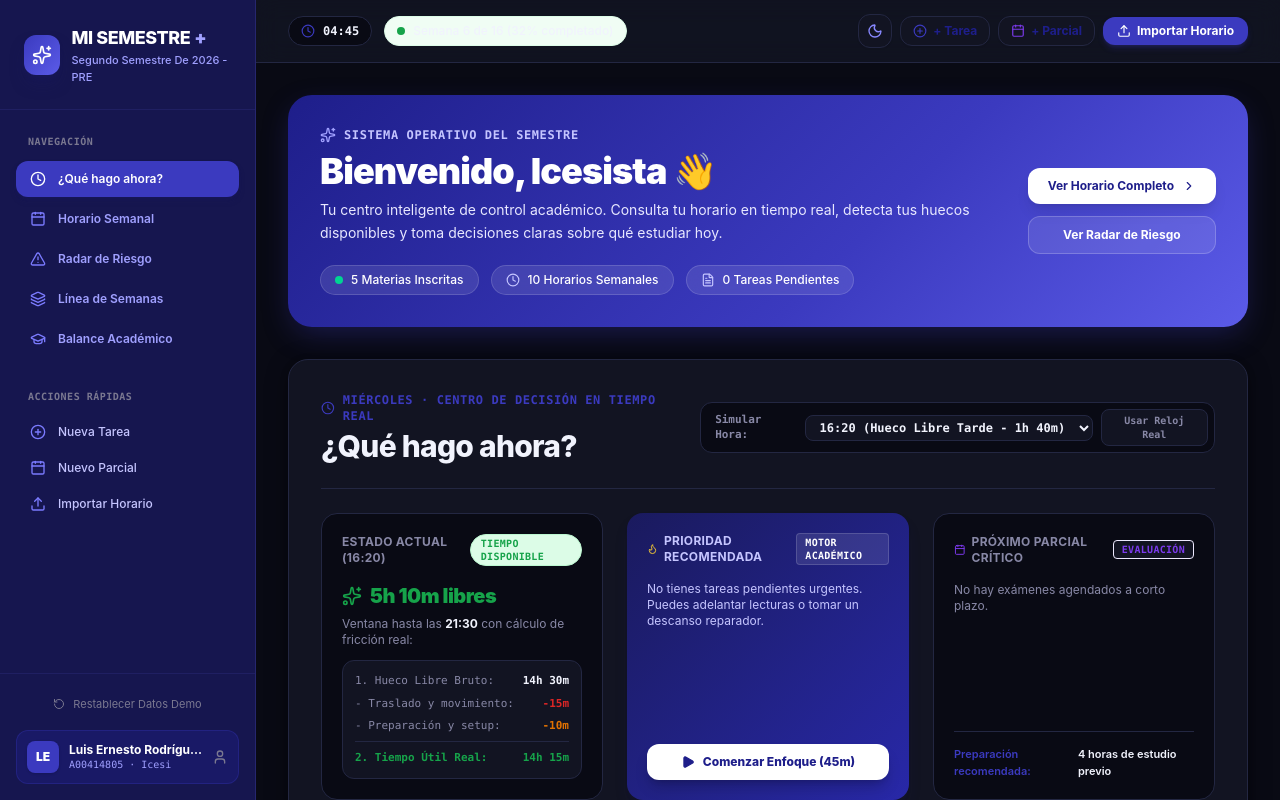
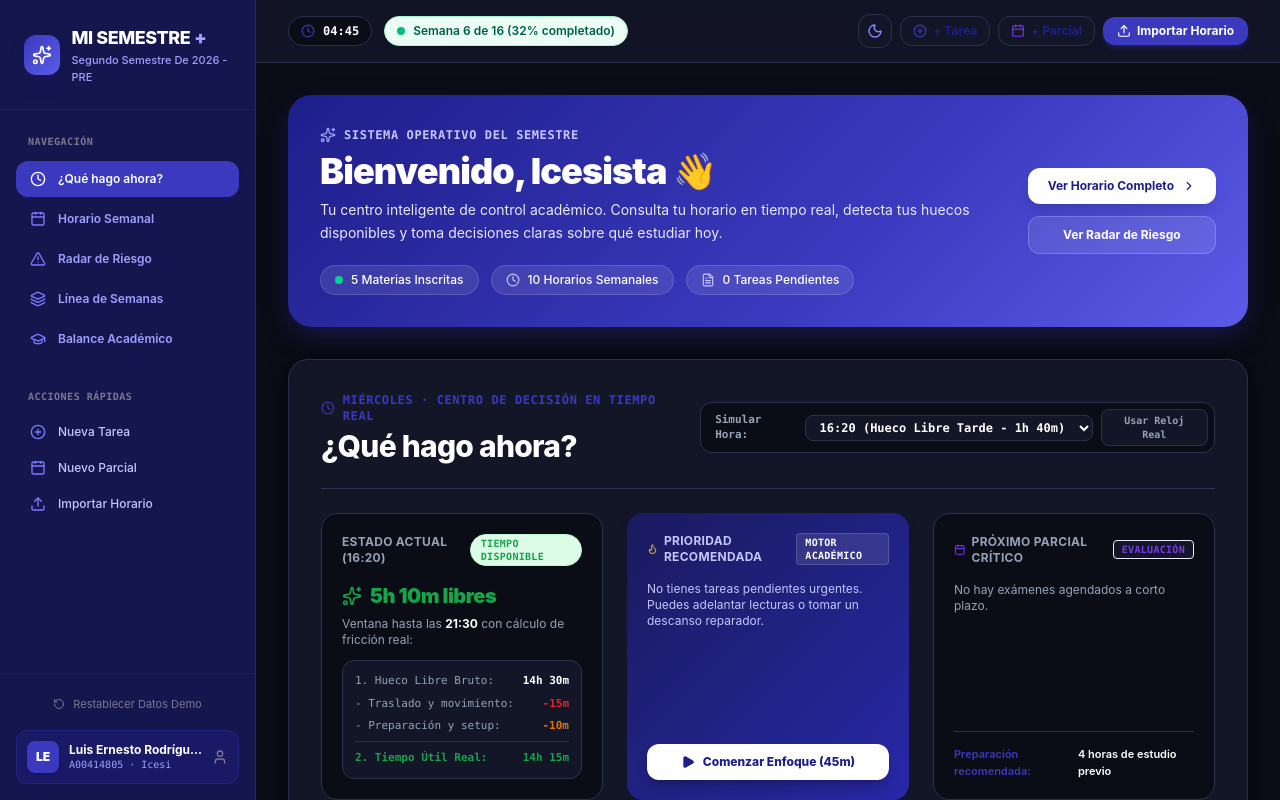
Before and after one commit to luisrodriguez-rgb/Mi-Semestre, a Next.js app: page / in a window 1280 px wide. Both pictures are taken after a click on the button "Cambiar tema de color". Shown: the top 800 px of the page. Built offline with nearby package versions, Linux system fonts and the light colour scheme.

Commit message:
style(tema): optimizar contraste y legibilidad en modo oscuro

```diff
--- a/src/app/globals.css
+++ b/src/app/globals.css
@@ -47,45 +47,52 @@
   --purple-bg: #faf5ff;
 }
 
-/* Modo Oscuro — Paleta Navy/Obsidian Institucional */
+/* Modo Oscuro — Paleta Obsidian/Navy de Alto Contraste */
 html.dark {
-  --ink: #f1f3fd;
-  --ink-secondary: #b0b0cb;
-  --paper: #090a14;
-  --surface: #121422;
-  --surface-raised: #181a2e;
-  --muted: #8888a6;
-  --border: #232742;
-  --border-light: #1c1e34;
+  --ink: #ffffff;
+  --ink-secondary: #cbd5e1;
+  --paper: #0a0c16;
+  --surface: #131627;
+  --surface-raised: #1b1f35;
+  --muted: #94a3b8;
+  --border: #2c324d;
+  --border-light: #20253b;
 
   --blue-950: #060714;
-  --blue-900: #10122e;
-  --blue-850: #141738;
-  --blue-800: #1d2159;
-  --blue-700: #282e85;
-  --blue-600: #4949cc;
-  --blue-500: #6767ed;
-  --blue-400: #8989ff;
-  --blue-300: #aaaaff;
-  --blue-200: #1c1e38;
-  --blue-100: #15172b;
-  --blue-50: #101222;
+  --blue-900: #0e112a;
+  --blue-850: #13173a;
+  --blue-800: #1b2161;
+  --blue-700: #262e91;
+  --blue-600: #4f4fe0;
+  --blue-500: #6f6ff5;
+  --blue-400: #9494ff;
+  --blue-300: #b8b8ff;
+  --blue-200: #232747;
+  --blue-100: #171a33;
+  --blue-50: #101326;
 
   --green: #22c55e;
-  --green-light: #14532d;
-  --green-bg: #072714;
+  --green-light: #166534;
+  --green-bg: #052e16;
 
-  --yellow: #eab308;
-  --yellow-light: #713f12;
-  --yellow-bg: #351a04;
+  --yellow: #facc15;
+  --yellow-light: #854d0e;
+  --yellow-bg: #422006;
 
-  --red: #ef4444;
-  --red-light: #7f1d1d;
-  --red-bg: #390909;
+  --red: #f87171;
+  --red-light: #991b1b;
+  --red-bg: #450a0a;
 
-  --purple: #a855f7;
-  --purple-light: #581c87;
-  --purple-bg: #290848;
+  --purple: #c084fc;
+  --purple-light: #6b21a8;
+  --purple-bg: #3b0764;
+}
+
+html.dark h1,
+html.dark h2,
+html.dark h3,
+html.dark h4 {
+  color: var(--ink);
 }
 
 body {
--- a/src/components/layout/TopHeader.tsx
+++ b/src/components/layout/TopHeader.tsx
@@ -136,8 +136,8 @@ export function TopHeader() {
           </div>
 
           {metrics && (
-            <div className="hidden lg:flex items-center gap-2 text-xs text-[var(--ink)] font-medium bg-[#f0fdf4] dark:bg-[#072714] border border-[#dcfce7] dark:border-[#14532d] px-3 py-1.5 rounded-full">
-              <span className="w-2 h-2 rounded-full bg-[#16a34a]" />
+            <div className="hidden lg:flex items-center gap-2 text-xs text-emerald-800 dark:text-emerald-300 font-semibold bg-emerald-50 dark:bg-emerald-950/40 border border-emerald-200 dark:border-emerald-800/50 px-3 py-1.5 rounded-full shadow-xs">
+              <span className="w-2 h-2 rounded-full bg-emerald-500" />
               <span>Semana {metrics.currentWeek} de {metrics.totalWeeks} ({metrics.progressPercentage}% completado)</span>
             </div>
           )}
--- a/src/components/radar/DangerRadar.tsx
+++ b/src/components/radar/DangerRadar.tsx
@@ -43,37 +43,37 @@ export function DangerRadar({
   return (
     <div className="space-y-6">
       {/* Top Banner de Diagnóstico */}
-      <div className="card-cambas p-6 sm:p-8 bg-white">
+      <div className="card-cambas p-6 sm:p-8 bg-[var(--surface)] border border-[var(--border)] transition-colors">
         <div className="flex flex-col md:flex-row md:items-center justify-between gap-4">
           <div>
-            <div className="flex items-center gap-2 text-xs font-mono font-bold tracking-wider uppercase text-[#3b3abf]">
+            <div className="flex items-center gap-2 text-xs font-mono font-bold tracking-wider uppercase text-[#3b3abf] dark:text-[#a0a0ff]">
               <ShieldAlert className="w-4 h-4" />
               <span>Semáforo de Salud Académica</span>
             </div>
-            <h2 className="text-2xl sm:text-3xl font-black text-[#0d0d14] tracking-tight mt-1">
+            <h2 className="text-2xl sm:text-3xl font-black text-[var(--ink)] tracking-tight mt-1">
               Radar de Riesgo del Semestre
             </h2>
-            <p className="text-xs text-[#7a7890] mt-1 max-w-xl">
+            <p className="text-xs text-[var(--muted)] mt-1 max-w-xl">
               Análisis cuantitativo de proximidad de parciales, sobrecarga de tareas, inasistencias y tiempo disponible. Cero adivinanzas, puras métricas explicables.
             </p>
           </div>
 
           {/* Resumen numérico */}
           <div className="flex items-center gap-3">
-            <div className="flex items-center gap-2 bg-[#fef2f2] border border-[#fecaca] px-3.5 py-2 rounded-xl text-[#dc2626] font-mono text-xs">
-              <span className="w-2 h-2 rounded-full bg-[#dc2626]" />
+            <div className="flex items-center gap-2 bg-[#fef2f2] dark:bg-[#390909] border border-[#fecaca] dark:border-[#7f1d1d] px-3.5 py-2 rounded-xl text-[#dc2626] dark:text-[#f87171] font-mono text-xs">
+              <span className="w-2 h-2 rounded-full bg-[#dc2626] dark:bg-[#ef4444]" />
               <span className="font-bold">{criticalCount}</span>
               <span className="text-[11px] uppercase tracking-wider font-semibold">Crítico</span>
             </div>
 
-            <div className="flex items-center gap-2 bg-[#fefce8] border border-[#fef08a] px-3.5 py-2 rounded-xl text-[#ca8a04] font-mono text-xs">
-              <span className="w-2 h-2 rounded-full bg-[#ca8a04]" />
+            <div className="flex items-center gap-2 bg-[#fefce8] dark:bg-[#351a04] border border-[#fef08a] dark:border-[#713f12] px-3.5 py-2 rounded-xl text-[#ca8a04] dark:text-[#facc15] font-mono text-xs">
+              <span className="w-2 h-2 rounded-full bg-[#ca8a04] dark:bg-[#eab308]" />
               <span className="font-bold">{attentionCount}</span>
               <span className="text-[11px] uppercase tracking-wider font-semibold">Atención</span>
             </div>
 
-            <div className="flex items-center gap-2 bg-[#f0fdf4] border border-[#bbf7d0] px-3.5 py-2 rounded-xl text-[#16a34a] font-mono text-xs">
-              <span className="w-2 h-2 rounded-full bg-[#16a34a]" />
+            <div className="flex items-center gap-2 bg-[#f0fdf4] dark:bg-[#072714] border border-[#bbf7d0] dark:border-[#14532d] px-3.5 py-2 rounded-xl text-[#16a34a] dark:text-[#4ade80] font-mono text-xs">
+              <span className="w-2 h-2 rounded-full bg-[#16a34a] dark:bg-[#22c55e]" />
               <span className="font-bold">{stableCount}</span>
               <span className="text-[11px] uppercase tracking-wider font-semibold">Estable</span>
             </div>
@@ -82,17 +82,17 @@ export function DangerRadar({
 
         {/* Diagnóstico clave de la materia de mayor riesgo */}
         {highestRisk && highestRisk.level !== 'ESTABLE' && (
-          <div className="mt-5 p-4 rounded-xl bg-[#fef2f2] border border-[#fecaca] flex items-start gap-3">
-            <div className="p-2 rounded-lg bg-[#fee2e2] text-[#dc2626] mt-0.5">
+          <div className="mt-5 p-4 rounded-xl bg-[#fef2f2] dark:bg-[#200505] border border-[#fecaca] dark:border-[#7f1d1d] flex items-start gap-3">
+            <div className="p-2 rounded-lg bg-[#fee2e2] dark:bg-[#390909] text-[#dc2626] dark:text-[#f87171] mt-0.5">
               <Flame className="w-4 h-4" />
             </div>
             <div>
-              <div className="text-xs font-bold text-[#dc2626] uppercase tracking-wide font-mono">
+              <div className="text-xs font-bold text-[#dc2626] dark:text-[#f87171] uppercase tracking-wide font-mono">
                 Atención Inmediata Requerida: {highestRisk.subjectName}
               </div>
-              <p className="text-xs text-[#0d0d14] mt-0.5">
+              <p className="text-xs text-[var(--ink-secondary)] mt-0.5">
                 Es actualmente tu materia con mayor presión académica debido a:{' '}
-                <span className="font-semibold text-[#dc2626]">
+                <span className="font-semibold text-[#dc2626] dark:text-[#f87171]">
                   {highestRisk.reasons.join(' ')}
                 </span>
               </p>
```
Also changed, not shown: src/app/dashboard/page.tsx (+34 -34 lines), src/components/importer/QuickScheduleImporterModal.tsx (+22 -22 lines), src/components/timeline/SemesterTimeline.tsx (+25 -25 lines).
